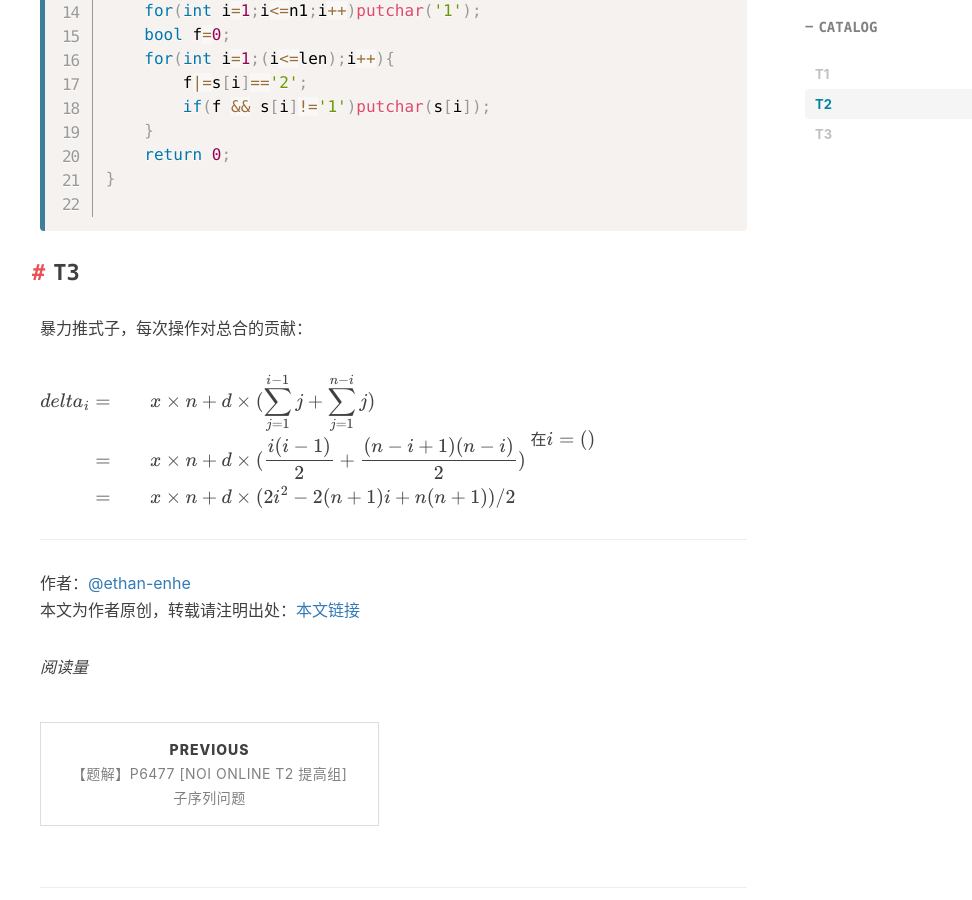
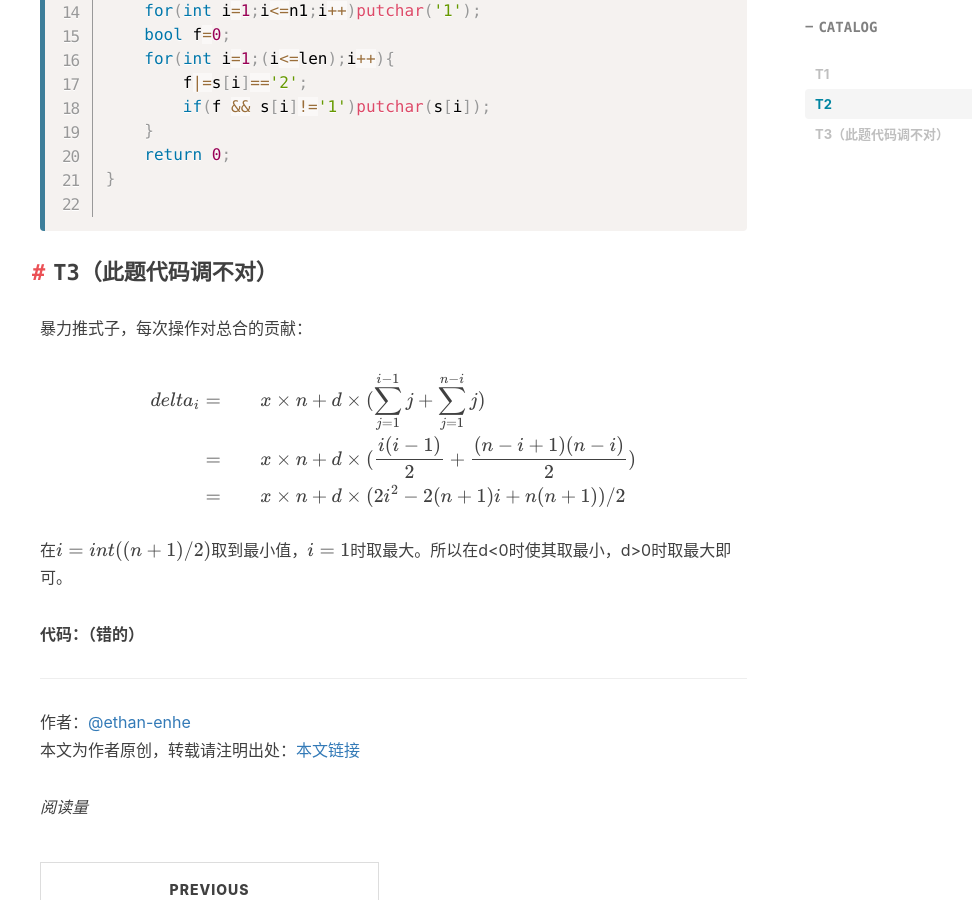
Before and after one commit to ethan-enhe/ethan-enhe.github.io, a Jekyll site: the page built from _posts/2020-07-08-cf-edu-round-47解题记录.md, in a window 1280 px wide and 900 px high, scrolled down 1909 px. Shown: the whole window, without its empty margins (225-1197 px from the left). Built offline with Jekyll 4.4.1, drawn with Linux system fonts in a browser that asks for light colours; nearby versions of some CDN libraries; formulas are drawn with MathJax 3; comment, search, counter and statistics services are not loaded.

Commit message:
_posts/2020-07-08-cf-edu-round-47解题记录.md updated from https://stackedit.io/

````diff
--- a/_posts/2020-07-08-cf-edu-round-47解题记录.md
+++ b/_posts/2020-07-08-cf-edu-round-47解题记录.md
@@ -71,7 +71,7 @@
 }
 
 ```
-## T3
+## T3（此题代码调不对）
 暴力推式子，每次操作对总合的贡献：
 
 $$
@@ -81,9 +81,11 @@
 &=&&x\times n+d\times (2i^2-2(n+1)i+n(n+1))/2\\
 \end{aligned}
 $$
-$$
-在i=()$$
+
+在$$i=int((n+1)/2)$$取到最小值，$$i=1$$时取最大。所以在d<0时使其取最小，d>0时取最大即可。
+
+**代码：（错的）**
 <!--stackedit_data:
-eyJoaXN0b3J5IjpbNTA1OTU1ODgsMTEzNjk3MzM3MiwtOTYyMj
-Y1NDIzLDk4NTg4MjI0N119
+eyJoaXN0b3J5IjpbLTEzNzM3NjgwNDAsMTEzNjk3MzM3MiwtOT
+YyMjY1NDIzLDk4NTg4MjI0N119
 -->
````
